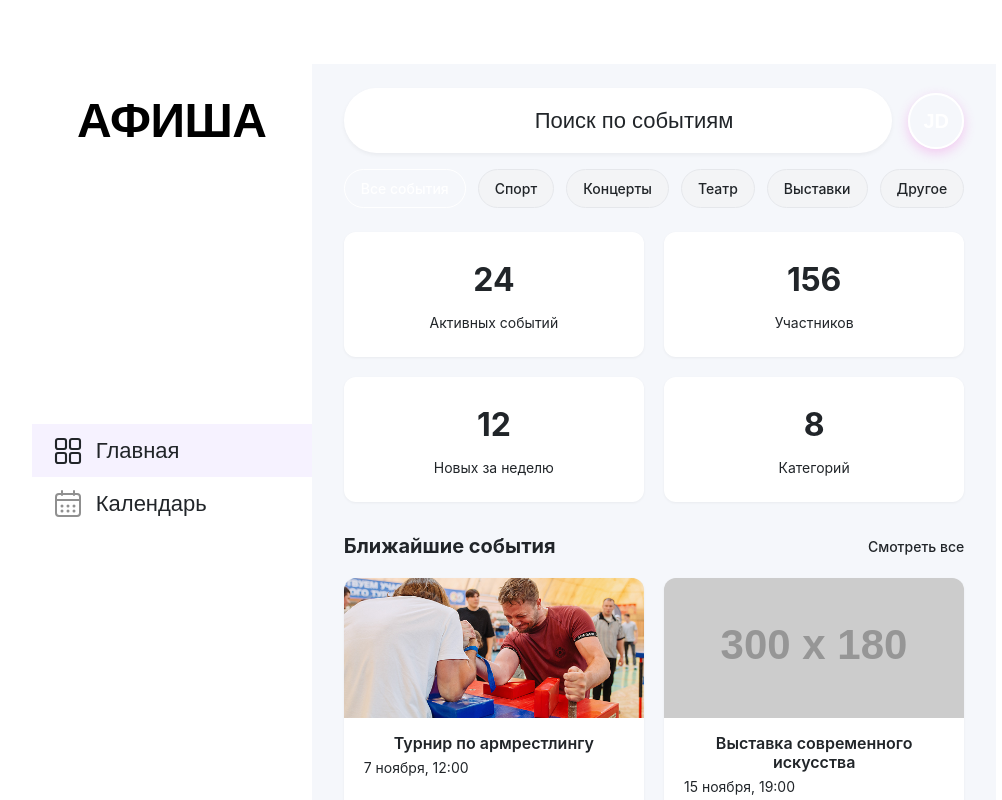
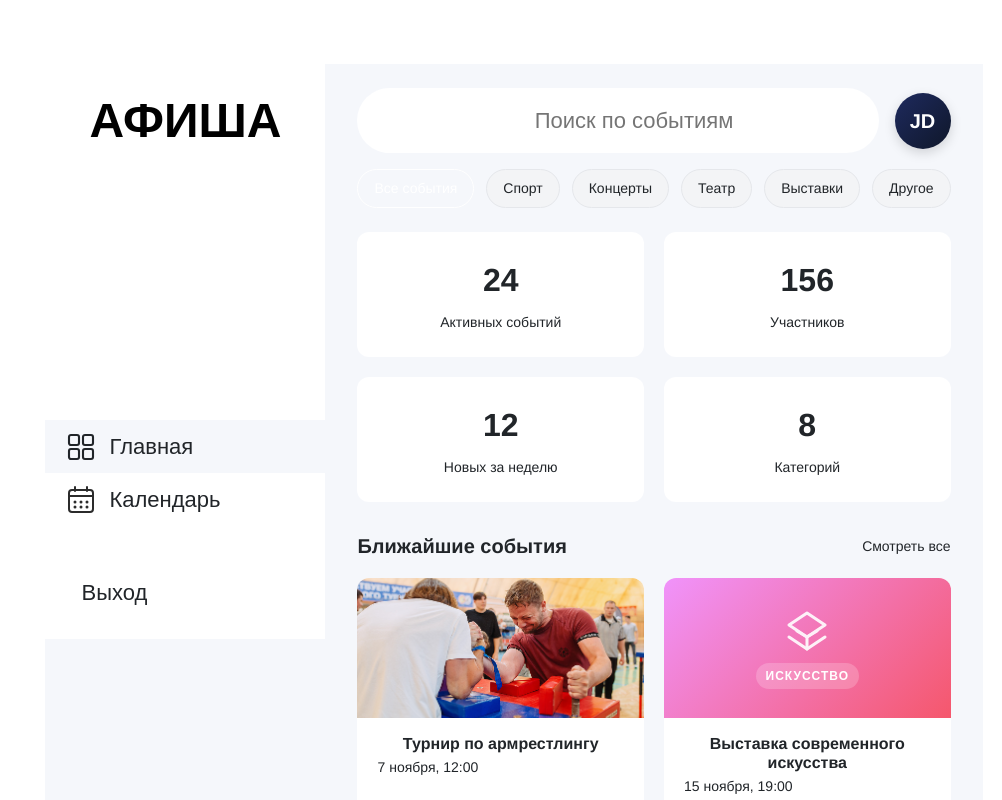
Before and after one commit to MPU-events/mpu-events-frontend, a Vue app: page /new-home in a window 1280 px wide. Shown: the top 800 px of the page, without its empty margins (126-1128 px from the left). Built offline with nearby package versions, Linux system fonts and the light colour scheme; a web font is replaced by a local one.

Commit message:
Update HomeView.vue

```diff
--- a/src/views/HomeView.vue
+++ b/src/views/HomeView.vue
@@ -2,10 +2,7 @@
   <div class="app-container">
     <!-- Боковая панель -->
     <div class="sidebar" :class="{ 'active': sidebarActive }">
-      <button
-        class="menu-toggle d-md-none"
-        @click="toggleSidebar"
-      >
+      <button class="menu-toggle d-md-none" @click="toggleSidebar">
         <i class="bi bi-list"></i>
       </button>
 
@@ -14,7 +11,6 @@
       </div>
 
       <div class="nav-section">
-        <!-- Главная -->
         <a
           href="#"
           class="nav-item"
@@ -22,7 +18,7 @@
           @click.prevent="setActiveNav('home')"
         >
           <div class="nav-icon">
-            <svg width="32" height="32" viewBox="0 0 32 32" fill="none" xmlns="http://www.w3.org/2000/svg">
+            <svg width="32" height="32" viewBox="0 0 32 32" fill="none">
               <rect x="4" y="4" width="10" height="10" rx="2" stroke="currentColor" stroke-width="2.1" fill="none"/>
               <rect x="18" y="4" width="10" height="10" rx="2" stroke="currentColor" stroke-width="2.1" fill="none"/>
               <rect x="4" y="18" width="10" height="10" rx="2" stroke="currentColor" stroke-width="2.1" fill="none"/>
@@ -32,7 +28,6 @@
           <div class="nav-text">Главная</div>
         </a>
 
-        <!-- Мой календарь -->
         <a
           href="#"
           class="nav-item"
@@ -40,7 +35,7 @@
           @click.prevent="setActiveNav('calendar')"
         >
           <div class="nav-icon">
-            <svg width="32" height="32" viewBox="0 0 32 32" fill="none" xmlns="http://www.w3.org/2000/svg">
+            <svg width="32" height="32" viewBox="0 0 32 32" fill="none">
               <rect x="4" y="6" width="24" height="22" rx="3" stroke="currentColor" stroke-width="2" fill="none"/>
               <line x1="4" y1="12" x2="28" y2="12" stroke="currentColor" stroke-width="2"/>
               <circle cx="10" cy="18" r="1.5" fill="currentColor"/>
@@ -69,7 +64,6 @@
 
     <!-- Основное содержимое -->
     <div class="main-content" @click="closeSidebarOnMobile">
-      <!-- Шапка с поиском и аватаркой -->
       <div class="header">
         <div class="search-row">
           <div class="search-wrapper">
@@ -87,7 +81,6 @@
           </div>
         </div>
 
-        <!-- Фильтры поиска -->
         <div class="search-filters">
           <button
             v-for="filter in filters"
@@ -101,9 +94,7 @@
         </div>
       </div>
 
-      <!-- Контентная область -->
       <div class="content-area">
-        <!-- Статистика -->
         <div class="stats-grid">
           <div class="stat-card">
             <div class="stat-number">{{ stats.activeEvents }}</div>
@@ -123,7 +114,6 @@
           </div>
         </div>
 
-        <!-- Ближайшие события -->
         <div class="events-section">
           <div class="section-header">
             <h2 class="section-title">Ближайшие события</h2>
@@ -137,12 +127,26 @@
               class="event-preview"
               @click="openEventModal(event.id)"
             >
+              <div class="event-preview__image-wrapper">
                 <img
-                :src="getEventImage(event)"
+                  v-if="event.image"
+                  :src="event.image"
                   :alt="event.title"
                   class="event-preview__image"
                   @error="handleImageError"
                 >
+                <div v-else class="event-preview__placeholder" :style="{ background: getPlaceholderGradient(event.id) }">
+                  <div class="placeholder-icon">
+                    <svg width="48" height="48" viewBox="0 0 24 24" fill="none" xmlns="http://www.w3.org/2000/svg">
+                      <path d="M3 9L12 3L21 9L12 15L3 9Z" stroke="white" stroke-width="1.5" stroke-linecap="round" stroke-linejoin="round" fill="none"/>
+                      <path d="M3 15L12 21L21 15" stroke="white" stroke-width="1.5" stroke-linecap="round" stroke-linejoin="round" fill="none"/>
+                      <path d="M12 15V21" stroke="white" stroke-width="1.5" stroke-linecap="round" stroke-linejoin="round"/>
+                      <path d="M7 12L12 15L17 12" stroke="white" stroke-width="1.5" stroke-linecap="round" stroke-linejoin="round"/>
+                    </svg>
+                  </div>
+                  <div class="placeholder-text">{{ getEventCategory(event.title) }}</div>
+                </div>
+              </div>
               <div class="event-preview__content">
                 <h3 class="event-preview__title">{{ event.title }}</h3>
                 <div class="event-preview__date">
@@ -172,12 +176,26 @@
           </button>
 
           <div class="post__wrapper">
+            <div class="post__image-wrapper">
               <img
+                v-if="selectedEvent.image"
                 class="post__image"
-              :src="getModalImage(selectedEvent)"
+                :src="selectedEvent.image"
                 :alt="selectedEvent.title"
                 @error="handleModalImageError"
               >
+              <div v-else class="post__placeholder" :style="{ background: getPlaceholderGradient(selectedEvent.id) }">
+                <div class="placeholder-icon-large">
+                  <svg width="80" height="80" viewBox="0 0 24 24" fill="none" xmlns="http://www.w3.org/2000/svg">
+                    <path d="M3 9L12 3L21 9L12 15L3 9Z" stroke="white" stroke-width="1.5" stroke-linecap="round" stroke-linejoin="round" fill="none"/>
+                    <path d="M3 15L12 21L21 15" stroke="white" stroke-width="1.5" stroke-linecap="round" stroke-linejoin="round" fill="none"/>
+                    <path d="M12 15V21" stroke="white" stroke-width="1.5" stroke-linecap="round" stroke-linejoin="round"/>
+                    <path d="M7 12L12 15L17 12" stroke="white" stroke-width="1.5" stroke-linecap="round" stroke-linejoin="round"/>
+                  </svg>
+                </div>
+                <div class="placeholder-text-large">{{ getEventCategory(selectedEvent.title) }}</div>
+              </div>
+            </div>
             <div class="post__content">
               <h3 class="post__title">{{ selectedEvent.title }}</h3>
               <ul class="post__details">
@@ -275,7 +293,7 @@ const setActiveFilter = (filterId) => {
 
 const performSearch = () => {
   if (searchQuery.value.trim()) {
-    alert(`Поиск: "${searchQuery.value}"\n\nРезультаты поиска будут отображены здесь.`)
+    alert(`Поиск: "${searchQuery.value}"`)
   }
 }
 
@@ -327,6 +345,26 @@ const eventsData = {
   }
 }
 
+// Цвета для заглушек
+const placeholderGradients = [
+  'linear-gradient(135deg, #667eea 0%, #764ba2 100%)',
+  'linear-gradient(135deg, #f093fb 0%, #f5576c 100%)',
+  'linear-gradient(135deg, #4facfe 0%, #00f2fe 100%)',
+  'linear-gradient(135deg, #43e97b 0%, #38f9d7 100%)'
+]
+
+const getPlaceholderGradient = (id) => {
+  return placeholderGradients[(id - 1) % placeholderGradients.length]
+}
+
+const getEventCategory = (title) => {
+  if (title.includes('Турнир') || title.includes('армрестлинг')) return 'СПОРТ'
+  if (title.includes('Выставка')) return 'ИСКУССТВО'
+  if (title.includes('Концерт')) return 'МУЗЫКА'
+  if (title.includes('Мастер-класс')) return 'ОБУЧЕНИЕ'
+  return 'СОБЫТИЕ'
+}
+
 const displayedEvents = computed(() => {
   return Object.values(eventsData)
 })
@@ -335,26 +373,14 @@ const formatEventDate = (event) => {
   return `${event.date}, ${event.time.split('-')[0]}`
 }
 
-const getEventImage = (event) => {
-  if (event.image) {
-    return event.image
-  }
-  return `https://via.placeholder.com/300x180/9D2ACD/ffffff?text=${encodeURIComponent(event.title)}`
-}
-
-const getModalImage = (event) => {
-  if (event.image) {
-    return event.image
-  }
-  return `https://via.placeholder.com/500x400/9D2ACD/ffffff?text=${encodeURIComponent(event.title)}`
-}
-
 const handleImageError = (e) => {
-  e.target.src = 'https://via.placeholder.com/300x180/9D2ACD/ffffff?text=Event'
+  e.target.style.display = 'none'
+  e.target.parentElement.querySelector('.event-preview__placeholder').style.display = 'flex'
 }
 
 const handleModalImageError = (e) => {
-  e.target.src = 'https://via.placeholder.com/500x400/9D2ACD/ffffff?text=Event'
+  e.target.style.display = 'none'
+  e.target.parentElement.querySelector('.post__placeholder').style.display = 'flex'
 }
 
 // ========== МОДАЛЬНОЕ ОКНО ==========
@@ -374,7 +400,6 @@ const closeModal = () => {
   document.body.style.overflow = ''
 }
 
-// Закрытие по Escape
 onMounted(() => {
   document.addEventListener('keydown', (e) => {
     if (e.key === 'Escape' && modalActive.value) {
@@ -424,7 +449,6 @@ const registerForEvent = () => {
 
 :root {
   --primary-color: #ef5dd9;
-  --sidebar-bg: #F8F9FA;
   --border-color: #E5E7EB;
   --text-primary: #111827;
   --text-secondary: #6B7280;
@@ -442,10 +466,8 @@ const registerForEvent = () => {
 .app-container {
   display: flex;
   width: 100%;
-  height: 100vh;
-  font-family: 'Gilroy', -apple-system, BlinkMacSystemFont, 'Segoe UI', Roboto, sans-serif;
+  min-height: 100vh;
   background-color: #F5F7FB;
-  overflow: hidden;
 }
 
 /* Боковая панель */
@@ -458,7 +480,6 @@ const registerForEvent = () => {
   flex-direction: column;
   flex-shrink: 0;
   position: relative;
-  overflow-y: auto;
 }
 
 .logo-section {
@@ -470,46 +491,58 @@ const registerForEvent = () => {
   font-size: 48px;
   font-weight: 600;
   color: black;
-  letter-spacing: -0.5px;
-  margin-bottom: 4px;
   text-align: center;
   font-family: 'Gilroy', sans-serif;
   line-height: 1.2;
 }
 
-/* Навигация */
 .nav-section {
   padding: 20px 0;
   flex: 1;
 }
 
 .nav-item {
+  position: relative;
   padding: 10px 20px;
   display: flex;
   align-items: center;
   text-decoration: none;
   color: var(--text-primary);
-  transition: all 0.2s;
+  transition: all 0.25s ease;
   cursor: pointer;
   width: 100%;
-  overflow: hidden;
 }
 
 .nav-item .nav-text {
   font-size: 22px;
   font-weight: 500;
   font-family: 'Gilroy', sans-serif;
-  white-space: nowrap;
 }
 
 .nav-item:hover {
   background-color: rgba(0, 0, 0, 0.03);
 }
 
+.nav-item::before {
+  content: "";
+  position: absolute;
+  left: 0;
+  top: 8px;
+  bottom: 8px;
+  width: 4px;
+  background: var(--active-color);
+  border-radius: 0 4px 4px 0;
+  opacity: 0;
+  transition: 0.2s;
+}
+
+/* Активный пункт меню */
+.nav-item.active::before {
+  opacity: 1;
+}
+
 .nav-item.active {
-  background-color: rgba(139, 92, 246, 0.08);
-  color: var(--active-color);
-  border-left: 3px solid var(--active-color);
+  background-color: #F5F7FB;
 }
 
 .nav-item.active .nav-icon svg {
@@ -541,11 +574,6 @@ const registerForEvent = () => {
   transition: color 0.2s;
 }
 
-.nav-item:not(.active):nth-child(2) .nav-icon svg {
-  color: #909090;
-}
-
-/* Кнопка выхода */
 .logout-section {
   padding: 20px;
   flex-shrink: 0;
@@ -563,7 +591,6 @@ const registerForEvent = () => {
   color: var(--text-secondary);
   font-size: 22px;
   width: 100%;
-  transition: all 0.2s;
   cursor: pointer;
 }
 
@@ -588,8 +615,7 @@ const registerForEvent = () => {
   flex: 1;
   display: flex;
   flex-direction: column;
-  overflow-y: auto;
-  height: 100vh;
+  width: 100%;
 }
 
 .header {
@@ -597,7 +623,6 @@ const registerForEvent = () => {
   flex-shrink: 0;
 }
 
-/* Строка с поиском и аватаркой */
 .search-row {
   display: flex;
   align-items: center;
@@ -619,8 +644,6 @@ const registerForEvent = () => {
   font-size: 22px;
   color: var(--text-primary);
   background-color: #fff;
-  transition: all 0.2s;
-  box-shadow: 0 2px 4px rgba(0, 0, 0, 0.05);
   font-family: 'Gilroy', sans-serif;
   font-weight: 500;
 }
@@ -628,14 +651,6 @@ const registerForEvent = () => {
 .search-input:focus {
   outline: none;
   border-color: var(--primary-color);
-  box-shadow: 0 0 0 3px rgba(239, 93, 217, 0.15), 0 4px 8px rgba(0, 0, 0, 0.1);
-}
-
-.search-input::placeholder {
-  font-weight: 500;
-  font-family: 'Gilroy', sans-serif;
-  color: var(--text-secondary);
-  font-size: 22px;
 }
 
 .search-icon {
@@ -645,14 +660,13 @@ const registerForEvent = () => {
   transform: translateY(-50%);
   color: var(--text-secondary);
   font-size: 24px;
-  z-index: 1;
 }
 
-/* Аватарка пользователя */
+/* Аватарка пользователя - темно-синяя */
 .user-avatar {
   width: 56px;
   height: 56px;
-  background: linear-gradient(135deg, var(--primary-color), #b339a0);
+  background: linear-gradient(135deg, #1e2a5e, #0f172a);
   border-radius: 50%;
   display: flex;
   align-items: center;
@@ -660,20 +674,16 @@ const registerForEvent = () => {
   color: white;
   font-weight: 600;
   font-size: 20px;
-  font-family: 'Gilroy', sans-serif;
-  box-shadow: 0 4px 12px rgba(239, 93, 217, 0.3);
-  border: 2px solid white;
+  flex-shrink: 0;
+  box-shadow: 0 4px 12px rgba(0, 0, 0, 0.15);
   cursor: pointer;
-  transition: transform 0.2s, box-shadow 0.2s;
-  flex-shrink: 0;
+  transition: transform 0.2s;
 }
 
 .user-avatar:hover {
   transform: scale(1.05);
-  box-shadow: 0 6px 16px rgba(239, 93, 217, 0.4);
 }
 
-/* Фильтры поиска */
 .search-filters {
   display: flex;
   gap: 12px;
@@ -688,13 +698,7 @@ const registerForEvent = () => {
   border-radius: 20px;
   color: var(--text-secondary);
   font-size: 14px;
-  font-weight: 500;
   cursor: pointer;
-  transition: all 0.2s;
-}
-
-.filter-btn:hover {
-  background-color: #E5E7EB;
 }
 
 .filter-btn.active {
@@ -703,7 +707,6 @@ const registerForEvent = () => {
   border-color: var(--primary-color);
 }
 
-/* Контентная область */
 .content-area {
   padding: 0 32px 32px;
   flex: 1;
@@ -721,7 +724,6 @@ const registerForEvent = () => {
   border: 1px solid var(--border-color);
   border-radius: 12px;
   padding: 24px;
-  box-shadow: 0 1px 3px rgba(0, 0, 0, 0.05);
 }
 
 .stat-number {
@@ -757,7 +759,6 @@ const registerForEvent = () => {
   font-size: 14px;
   color: var(--primary-color);
   text-decoration: none;
-  font-weight: 500;
   cursor: pointer;
 }
 
@@ -772,21 +773,56 @@ const registerForEvent = () => {
   border: 1px solid var(--border-color);
   border-radius: 12px;
   overflow: hidden;
-  box-shadow: 0 1px 3px rgba(0, 0, 0, 0.05);
-  transition: transform 0.2s, box-shadow 0.2s;
   cursor: pointer;
+  transition: transform 0.2s;
 }
 
 .event-preview:hover {
   transform: translateY(-2px);
-  box-shadow: 0 4px 12px rgba(0, 0, 0, 0.08);
+  box-shadow: 0 4px 12px rgba(0, 0, 0, 0.1);
+}
+
+.event-preview__image-wrapper {
+  width: 100%;
+  height: 140px;
+  position: relative;
+  overflow: hidden;
 }
 
 .event-preview__image {
   width: 100%;
-  height: 140px;
+  height: 100%;
   object-fit: cover;
-  background-color: #E5E7EB;
+}
+
+.event-preview__placeholder {
+  width: 100%;
+  height: 100%;
+  display: flex;
+  flex-direction: column;
+  align-items: center;
+  justify-content: center;
+  gap: 8px;
+  background: linear-gradient(135deg, #667eea, #764ba2);
+}
+
+.placeholder-icon {
+  display: flex;
+  align-items: center;
+  justify-content: center;
+  opacity: 0.9;
+}
+
+.placeholder-text {
+  font-size: 12px;
+  font-weight: 600;
+  color: white;
+  letter-spacing: 1px;
+  text-transform: uppercase;
+  background: rgba(255, 255, 255, 0.2);
+  padding: 4px 10px;
+  border-radius: 20px;
+  font-family: 'Gilroy', sans-serif;
 }
 
 .event-preview__content {
@@ -806,10 +842,6 @@ const registerForEvent = () => {
   display: flex;
   align-items: center;
   gap: 4px;
-}
-
-.event-preview__date i {
-  font-size: 14px;
 }
 
 /* Модальное окно */
@@ -832,10 +864,10 @@ const registerForEvent = () => {
 }
 
 .modal-content {
-  max-width: 1100px;
+  max-width: 1200px;
   width: 100%;
   max-height: 90vh;
-  overflow-y: auto;
+  overflow: visible;
   border-radius: 40px;
   background: transparent;
 }
@@ -848,11 +880,11 @@ const registerForEvent = () => {
   background-size: cover;
   background-position: center;
   border-radius: 40px;
-  line-height: 1.5;
+  box-shadow: 0 30px 60px rgba(0, 0, 0, 0.3);
+
   width: 100%;
-  box-shadow: 0 30px 60px rgba(0, 0, 0, 0.3);
-  min-width: 1000px;
-  min-height: 700px;
+  max-width: 1000px;
+
   display: flex;
   align-items: center;
   justify-content: center;
@@ -860,7 +892,6 @@ const registerForEvent = () => {
 
 .post__wrapper {
   display: flex;
-  flex-direction: row;
   gap: 50px;
   width: 100%;
   max-width: 900px;
@@ -878,27 +909,57 @@ const registerForEvent = () => {
   background-color: white;
   border-radius: 50%;
   cursor: pointer;
-  z-index: 10;
   display: flex;
   align-items: center;
   justify-content: center;
-  transition: all 0.3s;
-  box-shadow: 0 4px 15px rgba(0, 0, 0, 0.15);
+}
+
+.post__image-wrapper {
+  width: 300px;
+  height: 300px;
+  flex-shrink: 0;
+  border-radius: 20px;
+  overflow: hidden;
+  box-shadow: 0 20px 40px rgba(0, 0, 0, 0.2);
 }
 
 .post__image {
-  width: 300px;
-  height: 300px;
+  width: 100%;
+  height: 100%;
   object-fit: cover;
-  border-radius: 20px;
-  box-shadow: 0 20px 40px rgba(0, 0, 0, 0.2);
+}
+
+.post__placeholder {
+  width: 100%;
+  height: 100%;
+  display: flex;
+  flex-direction: column;
+  align-items: center;
+  justify-content: center;
+  gap: 15px;
+  background: linear-gradient(135deg, #667eea, #764ba2);
+}
+
+.placeholder-icon-large {
+  display: flex;
+  align-items: center;
+  justify-content: center;
+  opacity: 0.9;
+}
+
+.placeholder-text-large {
+  font-size: 16px;
+  font-weight: 600;
+  color: white;
+  letter-spacing: 1px;
+  text-transform: uppercase;
+  background: rgba(255, 255, 255, 0.2);
+  padding: 6px 14px;
+  border-radius: 25px;
 }
 
 .post__content {
   flex: 1;
-  display: flex;
-  flex-direction: column;
-  width: 100%;
 }
 
 .post__title {
@@ -906,14 +967,11 @@ const registerForEvent = () => {
   margin-bottom: 25px;
   font-weight: 800;
   color: #222;
-  line-height: 1.2;
 }
 
 .post__details {
   list-style: none;
   margin-bottom: 25px;
-  padding: 0;
-  width: 100%;
 }
 
 .post__detail {
@@ -921,7 +979,6 @@ const registerForEvent = () => {
   gap: 15px;
   margin-bottom: 15px;
   align-items: flex-start;
-  width: 100%;
 }
 
 .post__detail-icon {
@@ -935,67 +992,46 @@ const registerForEvent = () => {
   line-height: 1.5;
   color: #333;
   margin: 0;
-  width: calc(100% - 43px);
-  word-wrap: break-word;
 }
 
 .post__date {
   font-size: 18px;
   font-weight: 600;
-  width: 100%;
   color: #222;
 }
 
-.post__description {
-  margin-bottom: 25px;
-  width: 100%;
-}
-
 .post__description-text {
-  font-size: 20px;
-  margin-bottom: 15px;
+  font-size: 18px;
   line-height: 1.6;
   color: #444;
-  width: 100%;
-  word-wrap: break-word;
+  margin-bottom: 15px;
 }
 
 .post__more-btn {
-  background-color: transparent;
-  border: 0;
-  font-size: 18px;
-  padding-left: 0;
+  background: transparent;
+  border: none;
+  font-size: 16px;
   color: #666;
   text-decoration: underline;
   cursor: pointer;
-  font-weight: 500;
-  margin-bottom: 10px;
-}
-
-.post__more-btn:hover {
-  color: #9333EA;
+  margin-bottom: 15px;
 }
 
 .post__action-btn {
-  background-color: #D4D4D4;
-  border: 0;
-  font-size: 20px;
+  background: var(--purple-btn);
+  border: none;
+  font-size: 18px;
   font-weight: 600;
-  padding: 15px 40px;
+  padding: 12px 35px;
   border-radius: 50px;
-  color: #333;
+  color: white;
   cursor: pointer;
   transition: all 0.3s;
-  align-self: flex-start;
-  box-shadow: 0 5px 15px rgba(0, 0, 0, 0.1);
-  border: none;
-  width: auto;
 }
 
 .post__action-btn:hover {
-  background-color: #c0c0c0;
+  background: var(--active-color);
   transform: translateY(-2px);
-  box-shadow: 0 8px 20px rgba(0, 0, 0, 0.15);
 }
 
 .menu-toggle {
@@ -1014,24 +1050,8 @@ const registerForEvent = () => {
   cursor: pointer;
 }
 
-@media (max-width: 1200px) {
-  .post {
-    min-width: 900px;
-    min-height: 650px;
-    padding: 50px;
-  }
 
-  .post__wrapper {
-    max-width: 800px;
-    gap: 40px;
-  }
-
-  .post__image {
-    width: 280px;
-    height: 280px;
-  }
-}
-
+/* Адаптивность */
 @media (max-width: 992px) {
   .sidebar {
     position: fixed;
@@ -1053,10 +1073,6 @@ const registerForEvent = () => {
     display: block;
   }
 
-  .modal-content {
-    max-width: 95%;
-  }
-
   .post {
     min-width: auto;
     min-height: auto;
@@ -1064,21 +1080,12 @@ const registerForEvent = () => {
   }
 
   .post__wrapper {
-    max-width: 100%;
-    gap: 30px;
+    flex-direction: column;
   }
 
-  .post__image {
+  .post__image-wrapper {
     width: 250px;
     height: 250px;
-  }
-
-  .post__description-text {
-    font-size: 18px;
-  }
-
-  .post__detail-text {
-    width: calc(100% - 43px);
   }
 }
 
@@ -1095,28 +1102,7 @@ const registerForEvent = () => {
     font-size: 42px;
   }
 
-  .nav-item .nav-text,
-  .logout-btn .logout-text {
-    font-size: 20px;
-  }
-
   .search-input {
-    font-size: 20px;
-    padding: 14px 20px 14px 50px;
-  }
-
-  .search-input::placeholder {
-    font-size: 20px;
-  }
-
-  .search-icon {
-    left: 20px;
-    font-size: 22px;
-  }
-
-  .user-avatar {
-    width: 48px;
-    height: 48px;
     font-size: 18px;
   }
 
@@ -1128,88 +1114,19 @@ const registerForEvent = () => {
     grid-template-columns: 1fr;
   }
 
-  .modal-overlay {
-    padding: 20px;
-  }
-
   .post {
     padding: 30px;
   }
 
-  .post__wrapper {
-    flex-direction: column;
-    gap: 25px;
-  }
-
-  .post__image {
-    width: 220px;
-    height: 220px;
-  }
-
-  .post__close-btn {
-    top: 20px;
-    right: 20px;
-    width: 40px;
-    height: 40px;
-  }
-
-  .post__description-text {
-    font-size: 18px;
+  .post__image-wrapper {
+    width: 200px;
+    height: 200px;
   }
 
   .post__action-btn {
-    align-self: stretch;
-    text-align: center;
     width: 100%;
   }
 
-  .post__detail-text {
-    width: calc(100% - 43px);
-  }
-}
 
-@media (max-width: 576px) {
-  .logo {
-    font-size: 36px;
-  }
-
-  .nav-item .nav-text,
-  .logout-btn .logout-text {
-    font-size: 18px;
-  }
-
-  .search-row {
-    gap: 10px;
-  }
-
-  .search-input {
-    font-size: 18px;
-    padding: 12px 16px 12px 45px;
-  }
-
-  .search-input::placeholder {
-    font-size: 18px;
-  }
-
-  .search-icon {
-    font-size: 20px;
-    left: 15px;
-  }
-
-  .user-avatar {
-    width: 44px;
-    height: 44px;
-    font-size: 16px;
-  }
-
-  .stats-grid {
-    grid-template-columns: 1fr;
-  }
-
-  .search-filters {
-    overflow-x: auto;
-    padding-bottom: 8px;
-    flex-wrap: nowrap;
-  }
 }
 </style>
```
Lines whose indentation alone changed are shown as unchanged.
